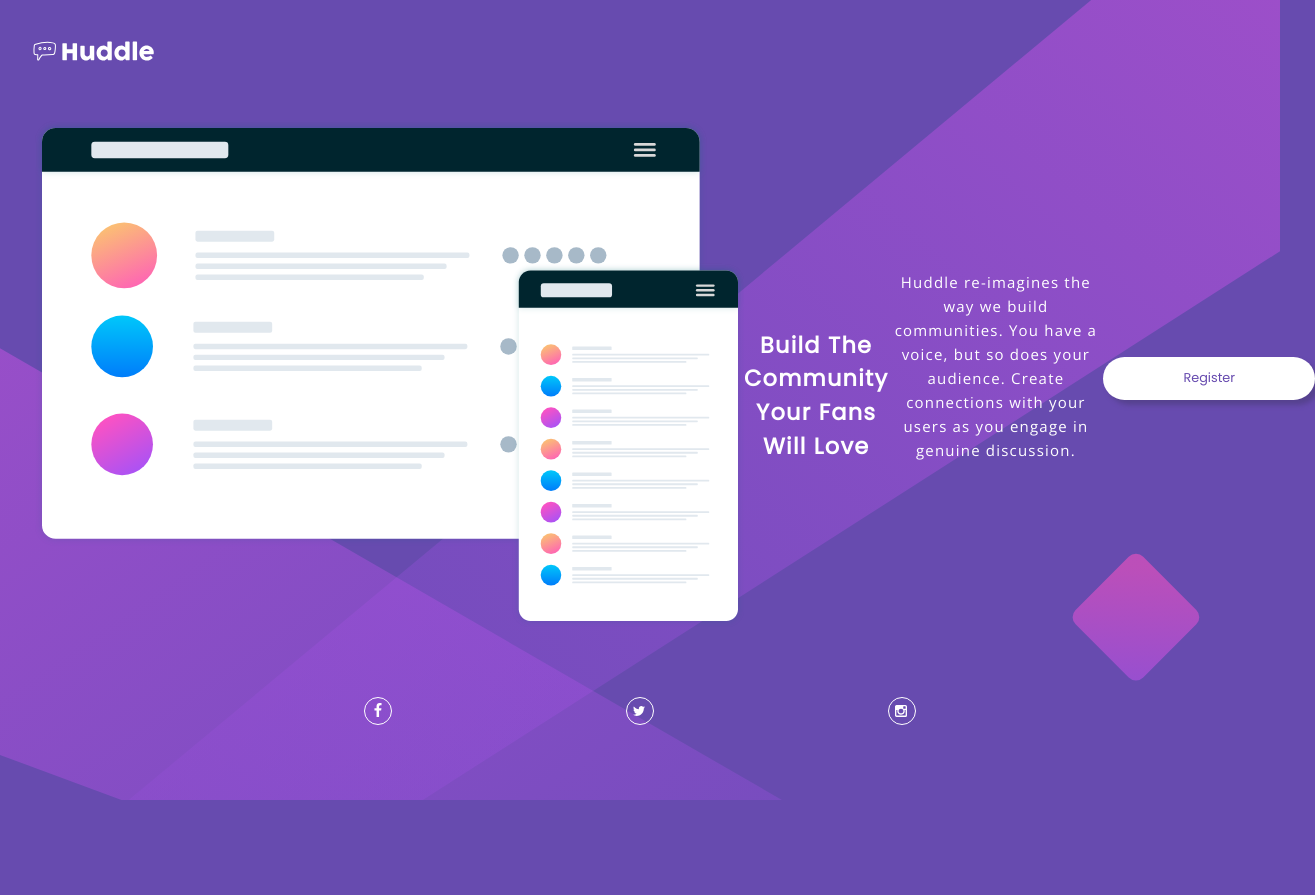
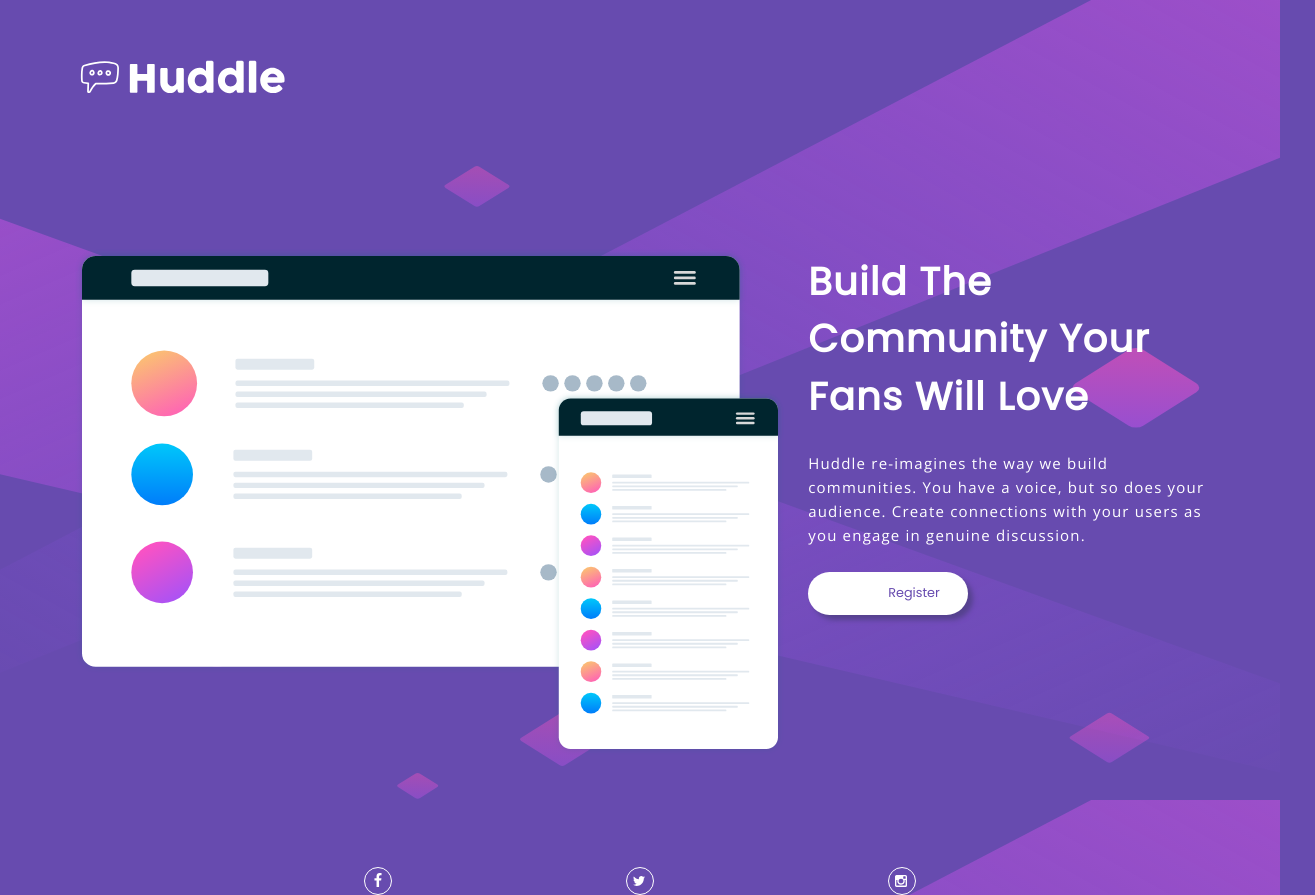
Before and after one commit to pyremell/Huddle-Landing-Page, a website built with webpack: page app/index.html in a window 1280 px wide. Shown: the whole page, 1315 px wide, since content can reach past the window. Before the commit the page ends 800 px from the top, so only its background shows below. Built offline with nearby package versions, Linux system fonts and the light colour scheme.

Commit message:
Styled container div for desktop size

```diff
--- a/app/assets/styles/base/_mixins.css
+++ b/app/assets/styles/base/_mixins.css
@@ -11,7 +11,7 @@
 }
 
 @define-mixin atMedium {
-    @media (min-width: 800px) {
+    @media (min-width: 1070px) {
         @mixin-content;
     }
 }
--- a/app/assets/styles/modules/_container.css
+++ b/app/assets/styles/modules/_container.css
@@ -3,6 +3,12 @@
   flex-direction: column;
   align-items: center;
   margin: 0 35px;
+
+  &__content-1-col {
+    display: flex;
+    flex-direction: column;
+    align-items: center;
+  }
 
   &__content-image,
   &__content-header,
@@ -10,7 +16,7 @@
     width: 100%;
   }
 
-  &__content-heading {
+  &__content-header {
     font-family: 'Poppins', sans-serif;
     font-size: 1.4em;
     font-weight: 700;
@@ -40,9 +46,41 @@
     font-size: 0.8em;
     margin-top: 10px;
   }
+}
 
-  @mixin atMedium {
+@mixin atMedium {
+  .container {
     flex-direction: row;
-    width: 100%;
+
+    &__content-2-col {
+      display: flex;
+      flex-direction: column;
+      align-items: start;
+      width: 70%;
+      margin-bottom: 15%;
+      padding: 0 2%;
+    }
+
+    &__content-image {
+      margin: 14px 0 0 40px;
+    }
+
+    &__content-header {
+      font-size: 2.4em;
+    }
+
+    &__content-info {
+      font-size: 15px;
+    }
+
+    &__content-header,
+    &__content-info {
+      text-align: left;
+    }
+
+    &__button {
+      width: 60px;
+      padding: 0 auto;
+    }
   }
 }
--- a/app/assets/styles/modules/_header.css
+++ b/app/assets/styles/modules/_header.css
@@ -7,7 +7,7 @@
     }
   }
 
-  @mixin atLarge {
+  @mixin atMedium {
     &__logo {
       width: 220px;
       margin: 50px 0 85px 70px;
--- a/app/index.html
+++ b/app/index.html
@@ -15,9 +15,12 @@
   </div>
   <div class="container">
     <img class="container__content-image" src="assets/images/illustration-mockups.svg" alt="">
-    <h1 class="container__content-heading">Build The Community Your Fans Will Love</h1>
-    <p class="container__content-info">Huddle re-imagines the way we build communities. You have a voice, but so does your audience. Create connections with your users as you engage in genuine discussion.</p>
-    <button class="container__button">Register</button>
+    <span class="container__content-1-col container__content-2-col">
+      <h1 class="container__content-header">Build The Community Your Fans Will Love</h1>
+      <p class="container__content-info">Huddle re-imagines the way we build communities. You have a voice, but so does your audience. Create connections with your users as you engage in genuine discussion.</p>
+      <button class="container__button">Register</button>
+    </span>
+
   </div>
 
   <div class="footer">
--- a/app/temp/styles/styles.css
+++ b/app/temp/styles/styles.css
@@ -379,7 +379,7 @@ body {
       margin: 35px 0 50px 27px;
     }
     }
-@media (min-width: 1440px) {
+@media (min-width: 1070px) {
     .header__logo {
       width: 220px;
       margin: 50px 0 85px 70px;
@@ -410,12 +410,24 @@ html {
           align-items: center;
   margin: 0 35px;
 }
+.container__content-1-col {
+    display: -webkit-box;
+    display: -ms-flexbox;
+    display: flex;
+    -webkit-box-orient: vertical;
+    -webkit-box-direction: normal;
+        -ms-flex-direction: column;
+            flex-direction: column;
+    -webkit-box-align: center;
+        -ms-flex-align: center;
+            align-items: center;
+  }
 .container__content-image,
   .container__content-header,
   .container__content-info {
     width: 100%;
   }
-.container__content-heading {
+.container__content-header {
     font-family: 'Poppins', sans-serif;
     font-size: 1.4em;
     font-weight: 700;
@@ -444,14 +456,51 @@ html {
     font-size: 0.8em;
     margin-top: 10px;
   }
-@media (min-width: 800px) {
-.container {
+@media (min-width: 1070px) {
+  .container {
     -webkit-box-orient: horizontal;
     -webkit-box-direction: normal;
         -ms-flex-direction: row;
             flex-direction: row;
-    width: 100%
-}
+  }
+
+    .container__content-2-col {
+      display: -webkit-box;
+      display: -ms-flexbox;
+      display: flex;
+      -webkit-box-orient: vertical;
+      -webkit-box-direction: normal;
+          -ms-flex-direction: column;
+              flex-direction: column;
+      -webkit-box-align: start;
+          -ms-flex-align: start;
+              align-items: start;
+      width: 70%;
+      margin-bottom: 15%;
+      padding: 0 2%;
+    }
+
+    .container__content-image {
+      margin: 14px 0 0 40px;
+    }
+
+    .container__content-header {
+      font-size: 2.4em;
+    }
+
+    .container__content-info {
+      font-size: 15px;
+    }
+
+    .container__content-header,
+    .container__content-info {
+      text-align: left;
+    }
+
+    .container__button {
+      width: 60px;
+      padding: 0 auto;
+    }
     }
 .footer {
   display: -webkit-box;
```
